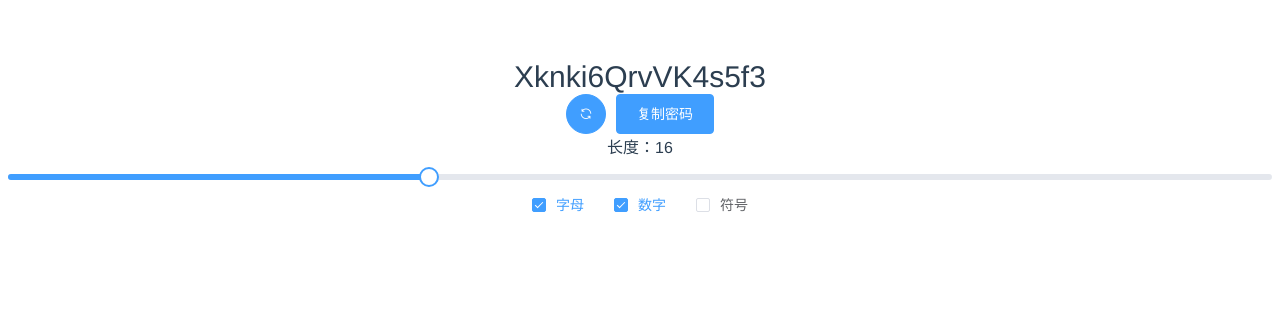
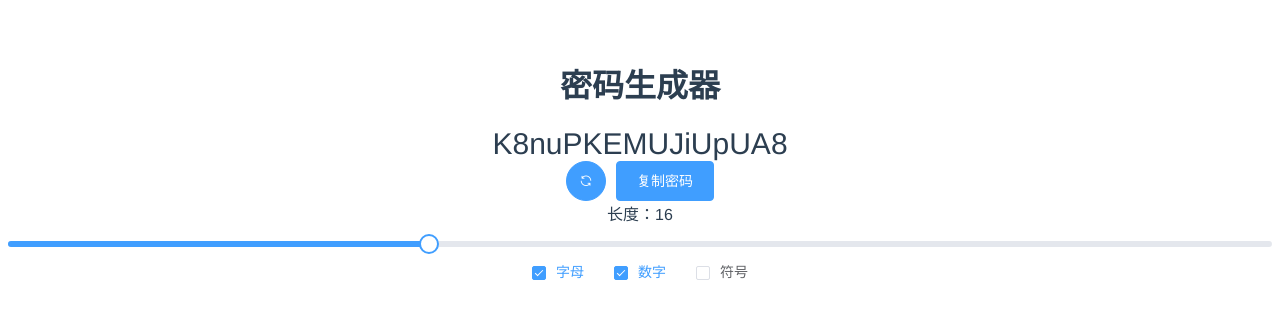
Before and after one commit to EvilMouth/pass-gen, a Vue app: page / in a window 1280 px wide. Shown: the top 318 px of the page. Built offline with nearby package versions, Linux system fonts and the light colour scheme.

Commit message:
💥【add】密码长度滑动条change监听、密码复制失败提示

```diff
--- a/src/components/PasswordGenerator.vue
+++ b/src/components/PasswordGenerator.vue
@@ -1,16 +1,42 @@
 <template>
     <div>
-        <span id="pass">{{ pass }}</span>
+        <h1>密码生成器</h1>
+        <span id="pass">
+            {{ pass }}
+        </span>
         <div>
-            <el-button id="refreshBtn" type="primary" class="el-icon-refresh" circle @click="genpass"></el-button>
-            <el-button id="copyPassBtn" type="primary" :data-clipboard-text="pass" @click="copyPass">{{ copyPassTips }}</el-button>
+            <el-button id="refreshBtn"
+                type="primary" class="el-icon-refresh" circle
+                @click="genPass">
+            </el-button>
+            <el-button id="copyPassBtn"
+                type="primary"
+                :data-clipboard-text="pass"
+                @click="copyPass">
+                {{ copyPassTips }}
+            </el-button>
         </div>
         <div class="block">
-            <span>长度：{{ passlength }}</span>
-            <el-slider v-model="passlength" :show-tooltip="false" :min="4" :max="40"></el-slider>
+            <span>
+                长度：{{ passLength }}
+            </span>
+            <el-slider
+                v-model="passLength"
+                @change="genPass"
+                :show-tooltip="false"
+                :min="4"
+                :max="40">
+            </el-slider>
         </div>
-        <el-checkbox-group :min="1" v-model="use" @change="genpass">
-            <el-checkbox v-for="option in useOptions" :label="option" :key="option">{{ option }}</el-checkbox>
+        <el-checkbox-group
+            :min="1"
+            v-model="use"
+            @change="genPass">
+            <el-checkbox
+                v-for="option in useOptions"
+                :label="option"
+                :key="option">{{ option }}
+            </el-checkbox>
         </el-checkbox-group>
     </div>
 </template>
@@ -30,23 +56,23 @@ export default {
     data() {
         return {
             pass: '',
-            passlength: 16,
+            passLength: 16,
             use: [letterName,numberName],
             useOptions: useOptions,
             copyPassTips: '复制密码'
         }
     },
     methods: {
-        genpass() {
-            let seed = this.getseed()
+        genPass() {
+            let seed = this.getSeed()
             let seedlength = seed.length
             let pass = ''
-            for (let i = 0; i < this.passlength; i++) {
+            for (let i = 0; i < this.passLength; i++) {
                 pass += seed[Math.floor(Math.random() * seedlength)]
             }
             this.pass = pass
         },
-        getseed() {
+        getSeed() {
             let seed = []
             if (this.use.includes(letterName)) {
                 seed = seed.concat(letter)
@@ -69,12 +95,17 @@ export default {
                 clipboard.destroy()
             })
             clipboard.on('error', () => {
+                this.$message({
+                    showClose: true,
+                    message: '复制失败',
+                    type: 'error'
+                })
                 clipboard.destroy()
             })
         }
     },
     created() {
-        this.genpass()
+        this.genPass()
     }
 }
 </script>
```
